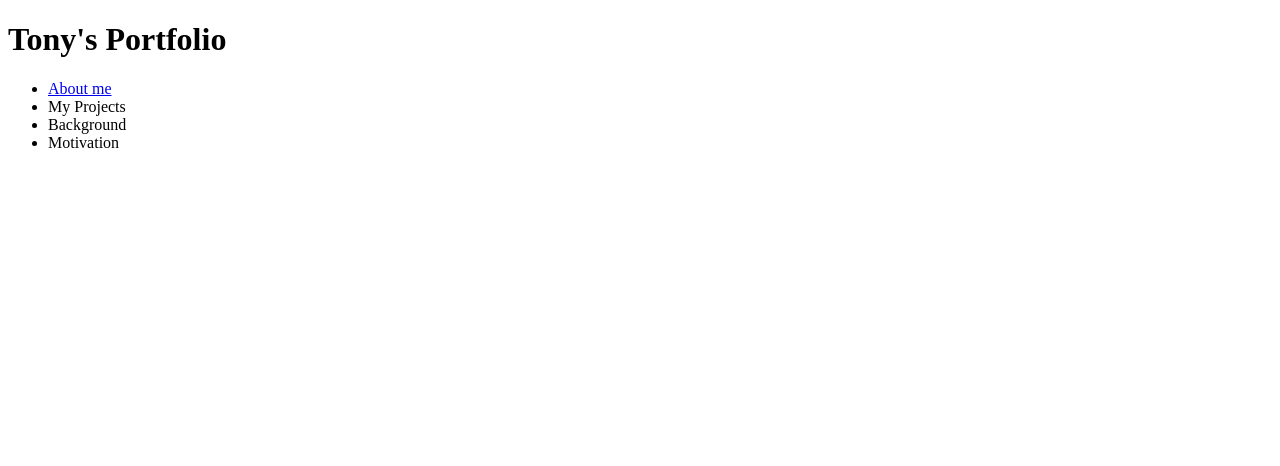
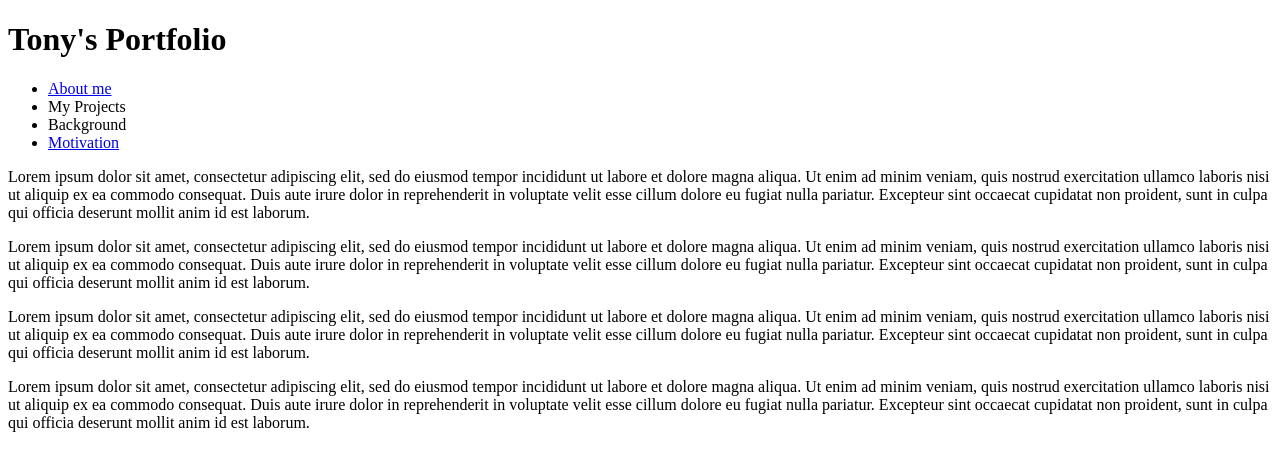
Before and after one commit to tclamp07/Portfolio-landing-page, a plain HTML site: page index.html in a window 1280 px wide. Drawn offline with Linux system fonts and the light colour scheme.

Commit message:
Added classes to index.html to modify content within classes: git push pl main

```diff
--- a/index.html
+++ b/index.html
@@ -6,14 +6,20 @@
 </head>
 <h1>Tony's Portfolio</h1>
 <body>
-  <p>
   <ul>
     <li>
       <a href="about-me.html">About me</a></li>
     <li>My Projects</li>
     <li>Background</li>
-    <li>Motivation</li>
+    <li>
+      <a href="motivation.html">Motivation</a></li>
   </ul>
-  </p>
+  <p class="intro">Lorem ipsum dolor sit amet, consectetur adipiscing elit, sed do eiusmod tempor incididunt ut labore et dolore magna aliqua. Ut enim ad minim veniam, quis nostrud exercitation ullamco laboris nisi ut aliquip ex ea commodo consequat. Duis aute irure dolor in reprehenderit in voluptate velit esse cillum dolore eu fugiat nulla pariatur. Excepteur sint occaecat cupidatat non proident, sunt in culpa qui officia deserunt mollit anim id est laborum.</p>
+
+  <p class="middle1">Lorem ipsum dolor sit amet, consectetur adipiscing elit, sed do eiusmod tempor incididunt ut labore et dolore magna aliqua. Ut enim ad minim veniam, quis nostrud exercitation ullamco laboris nisi ut aliquip ex ea commodo consequat. Duis aute irure dolor in reprehenderit in voluptate velit esse cillum dolore eu fugiat nulla pariatur. Excepteur sint occaecat cupidatat non proident, sunt in culpa qui officia deserunt mollit anim id est laborum.</p>
+
+  <p class="middle2">Lorem ipsum dolor sit amet, consectetur adipiscing elit, sed do eiusmod tempor incididunt ut labore et dolore magna aliqua. Ut enim ad minim veniam, quis nostrud exercitation ullamco laboris nisi ut aliquip ex ea commodo consequat. Duis aute irure dolor in reprehenderit in voluptate velit esse cillum dolore eu fugiat nulla pariatur. Excepteur sint occaecat cupidatat non proident, sunt in culpa qui officia deserunt mollit anim id est laborum.</p>
+
+  <p class="outro">Lorem ipsum dolor sit amet, consectetur adipiscing elit, sed do eiusmod tempor incididunt ut labore et dolore magna aliqua. Ut enim ad minim veniam, quis nostrud exercitation ullamco laboris nisi ut aliquip ex ea commodo consequat. Duis aute irure dolor in reprehenderit in voluptate velit esse cillum dolore eu fugiat nulla pariatur. Excepteur sint occaecat cupidatat non proident, sunt in culpa qui officia deserunt mollit anim id est laborum.</p>
 </body>
 </html>
```
